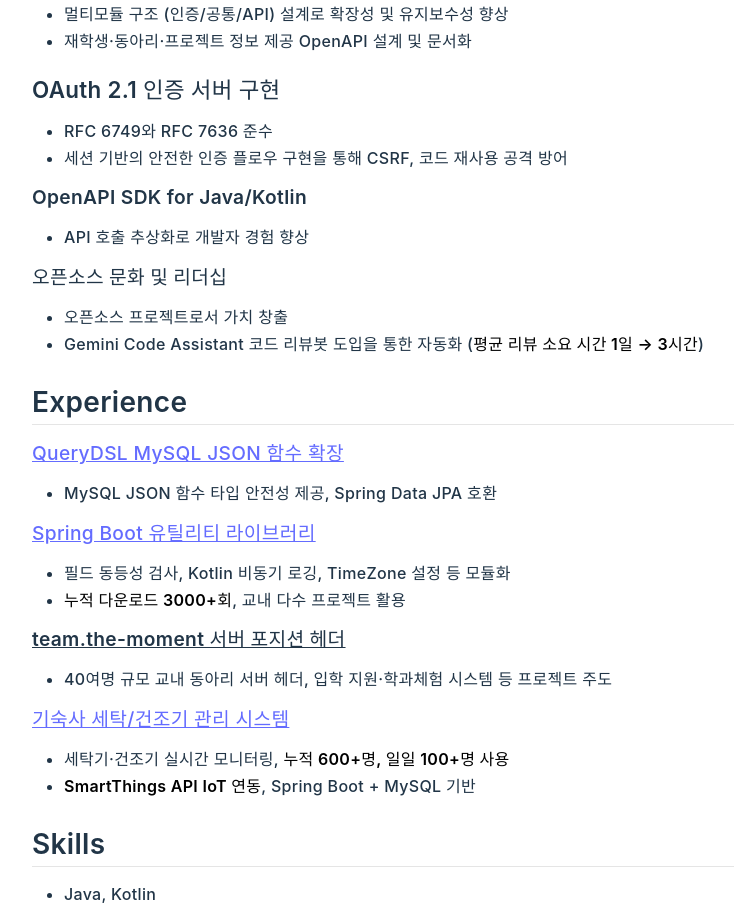
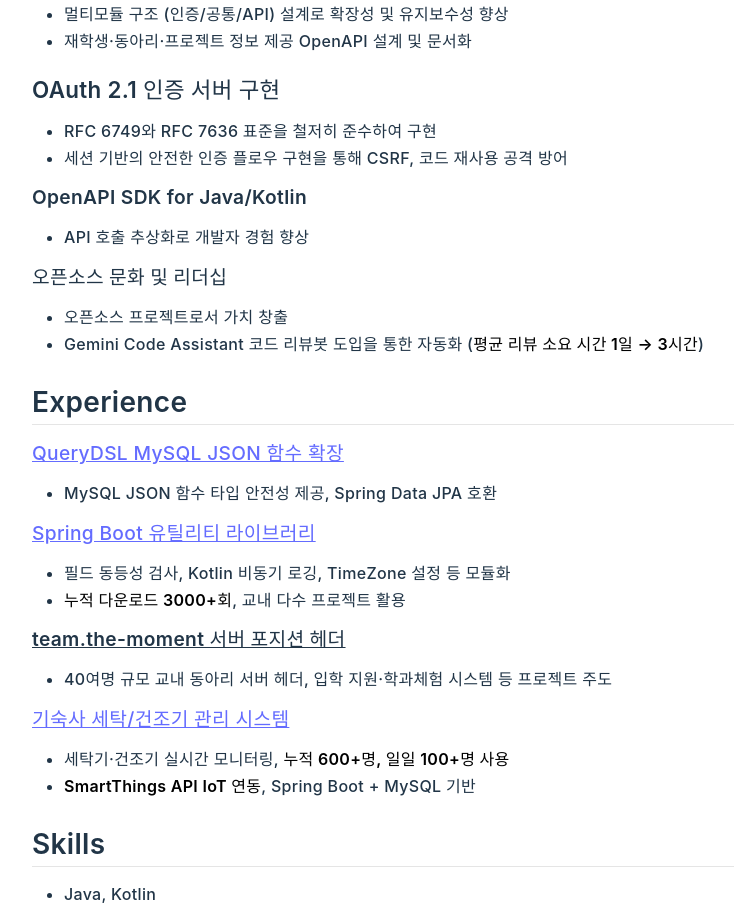
Before and after one commit to snowykte0426/my-resume, a React (Vite) app: page / in a window 1280 px wide. Shown: the part 2360-3274 px from the top of the page, without its empty margins (208-942 px from the left). Built offline with nearby package versions, Linux system fonts and the light colour scheme; a web font is replaced by a local one.

Commit message:
update resume.mdx to enhance OAuth 2.1 authentication server implementation details for clarity

```diff
--- a/src/content/resume.mdx
+++ b/src/content/resume.mdx
@@ -88,7 +88,7 @@ import Footnote from '../components/Footnote'
 - 멀티모듈 구조 (인증/공통/API) 설계로 확장성 및 유지보수성 향상
 - 재학생·동아리·프로젝트 정보 제공 OpenAPI 설계 및 문서화
 ### OAuth 2.1 인증 서버 구현
-- RFC 6749와 RFC 7636 준수
+- RFC 6749와 RFC 7636 표준을 철저히 준수하여 구현
 - 세션 기반의 안전한 인증 플로우 구현을 통해 CSRF, 코드 재사용 공격 방어
 #### OpenAPI SDK for Java/Kotlin
 - API 호출 추상화로 개발자 경험 향상
```
